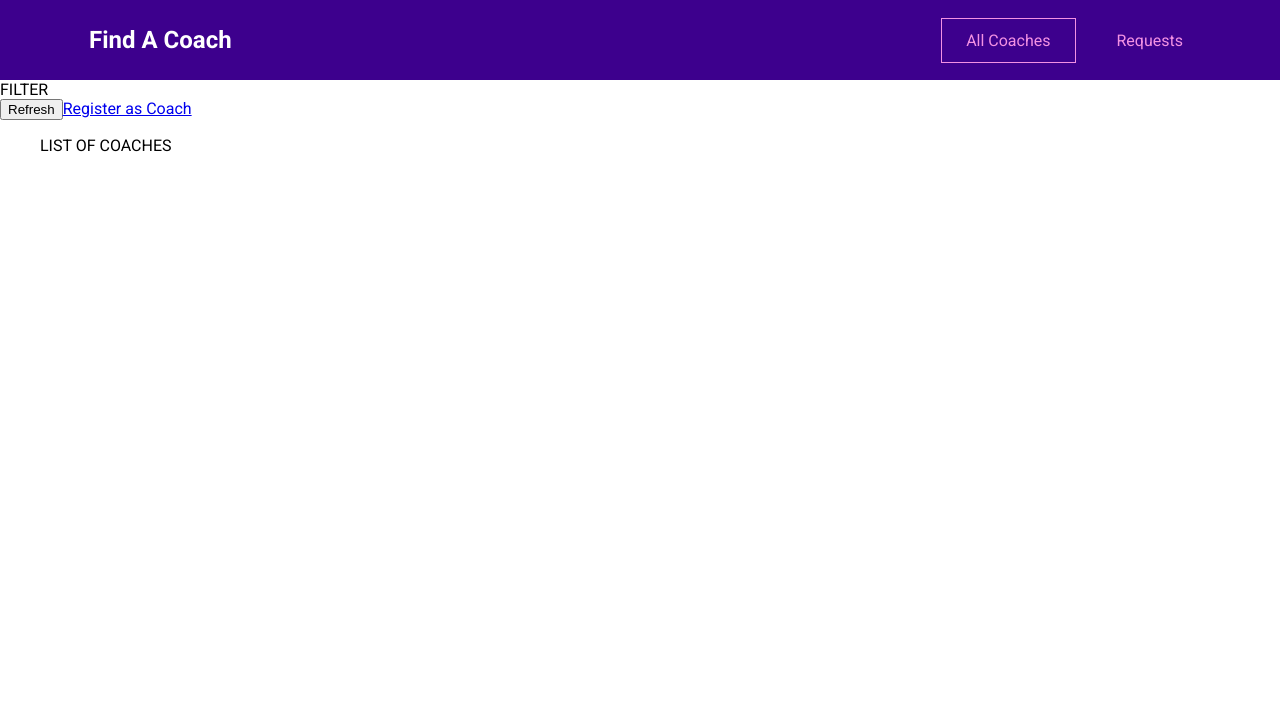
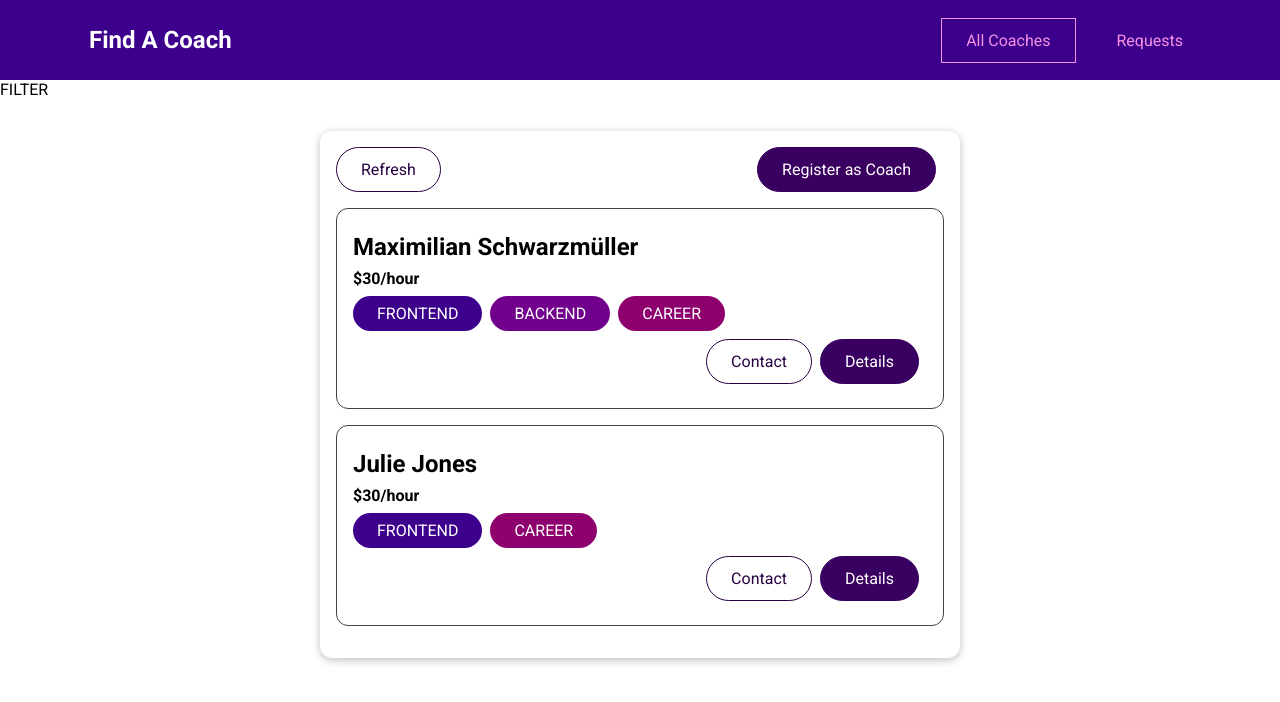
Before and after one commit to moviefan322/findCoach, a Vue app: page /coaches in a window 1280 px wide. Shown: the top 702 px of the page. Built offline with nearby package versions, Linux system fonts and the light colour scheme.

Commit message:
builds out coach list page w base components

```diff
--- /dev/null
+++ b/src/components/coaches/CoachItem.vue
@@ -0,0 +1,57 @@
+<template>
+  <li>
+    <h3>{{ fullName }}</h3>
+    <h4>${{ rate }}/hour</h4>
+    <div>
+      <base-badge v-for="area in areas" :key="area" :type="area" :title="area"></base-badge>
+    </div>
+    <div class="actions">
+      <base-button mode="outline" :to="coachContactLink">Contact</base-button>
+      <base-button :to="coachDetailLink">Details</base-button>
+    </div>
+  </li>
+</template>
+
+<script>
+export default {
+  props: ['id', 'firstName', 'lastName', 'rate', 'areas'],
+  computed: {
+    fullName() {
+      return `${this.firstName} ${this.lastName}`
+    },
+    coachContactLink() {
+      return `${this.$route.path}/${this.id}/contact`
+    },
+    coachDetailsLink() {
+      return `${this.$route.path}/${this.id}`
+    }
+  }
+}
+</script>
+
+<style scoped>
+li {
+  margin: 1rem 0;
+  border: 1px solid #424242;
+  border-radius: 12px;
+  padding: 1rem;
+}
+
+h3 {
+  font-size: 1.5rem;
+}
+
+h3,
+h4 {
+  margin: 0.5rem 0;
+}
+
+div {
+  margin: 0.5rem 0;
+}
+
+.actions {
+  display: flex;
+  justify-content: flex-end;
+}
+</style>
--- /dev/null
+++ b/src/components/ui/BaseBadge.vue
@@ -0,0 +1,42 @@
+<template>
+  <span class="badge" :class="type">
+    {{ text }}
+  </span>
+</template>
+
+<script>
+export default {
+  props: ['type', 'title'],
+  computed: {
+    text() {
+      return this.title.toUpperCase();
+    }
+  }
+}
+</script>
+
+<style scoped>
+.badge {
+  background-color: #ccc;
+  color: #252525;
+  border-radius: 30px;
+  padding: 0.5rem 1.5rem;
+  display: inline-block;
+  margin-right: 0.5rem;
+}
+
+.frontend {
+  background-color: #3d008d;
+  color: white;
+}
+
+.backend {
+  background-color: #71008d;
+  color: white;
+}
+
+.career {
+  background-color: #8d006e;
+  color: white;
+}
+</style>
--- /dev/null
+++ b/src/components/ui/BaseButton.vue
@@ -0,0 +1,73 @@
+<template>
+  <button v-if="!link" :class="mode">
+    <slot></slot>
+  </button>
+  <router-link v-else :to="to" :class="mode">
+    <slot></slot>
+  </router-link>
+</template>
+
+<script>
+export default {
+  props: {
+    mode: {
+      type: String,
+      default: null,
+      required: false,
+    },
+    link: {
+      type: Boolean,
+      default: false,
+      required: false,
+    },
+    to: {
+      type: String,
+      required: false,
+      default: '/',
+    }
+  }
+}
+</script>
+
+<style scoped>
+button,
+a {
+  text-decoration: none;
+  padding: 0.75rem 1.5rem;
+  font: inherit;
+  background-color: #3a0061;
+  border: 1px solid #3a0061;
+  color: white;
+  cursor: pointer;
+  border-radius: 30px;
+  margin-right: 0.5rem;
+  display: inline-block;
+}
+
+a:hover,
+a:active,
+button:hover,
+button:active {
+  background-color: #270041;
+  border-color: #270041;
+}
+
+.flat {
+  background-color: transparent;
+  color: #3a0061;
+  border: none;
+}
+
+.outline {
+  background-color: transparent;
+  border-color: #270041;
+  color: #270041;
+}
+
+.flat:hover,
+.flat:active,
+.outline:hover,
+.outline:active {
+  background-color: #edd2ff;
+}
+</style>
--- /dev/null
+++ b/src/components/ui/BaseCard.vue
@@ -0,0 +1,15 @@
+<template>
+  <div class="card">
+    <slot></slot>
+  </div>
+</template>
+
+<style>
+.card {
+  border-radius: 12px;
+  box-shadow: 0 2px 8px rgba(0, 0, 0, 0.26);
+  padding: 1rem;
+  margin: 2rem auto;
+  max-width: 40rem;
+}
+</style>
--- a/src/pages/coaches/CoachesList.vue
+++ b/src/pages/coaches/CoachesList.vue
@@ -1,12 +1,54 @@
 <template>
   <section>FILTER</section>
   <section>
-    <div class="controls">
-      <button>Refresh</button>
-      <router-link to="/register">Register as Coach</router-link>
-    </div>
-    <ul>
-      LIST OF COACHES
-    </ul>
+    <base-card>
+      <div class="controls">
+        <base-button mode="outline">Refresh</base-button>
+        <base-button link to="/register">Register as Coach</base-button>
+      </div>
+      <ul v-if="hasCoaches">
+        <coach-item
+          v-for="coach in filteredCoaches"
+          :key="coach.id"
+          :id="coach.id"
+          :first-name="coach.firstName"
+          :last-name="coach.lastName"
+          :rate="coach.hourlyRate"
+          :areas="coach.areas"
+        ></coach-item>
+      </ul>
+      <h3 v-else>No coaches found.</h3>
+    </base-card>
   </section>
 </template>
+
+<script>
+import CoachItem from '@/components/coaches/CoachItem.vue'
+
+export default {
+  components: {
+    CoachItem
+  },
+  computed: {
+    filteredCoaches() {
+      return this.$store.getters['coaches/coaches']
+    },
+    hasCoaches() {
+      return this.$store.getters['coaches/hasCoaches']
+    }
+  }
+}
+</script>
+
+<style scoped>
+ul {
+  list-style: none;
+  margin: 0;
+  padding: 0;
+}
+
+.controls {
+  display: flex;
+  justify-content: space-between;
+}
+</style>
```
Also changed, not shown: src/main.ts (+7 -0 lines), .eslintrc.cjs, .prettierrc.json.
